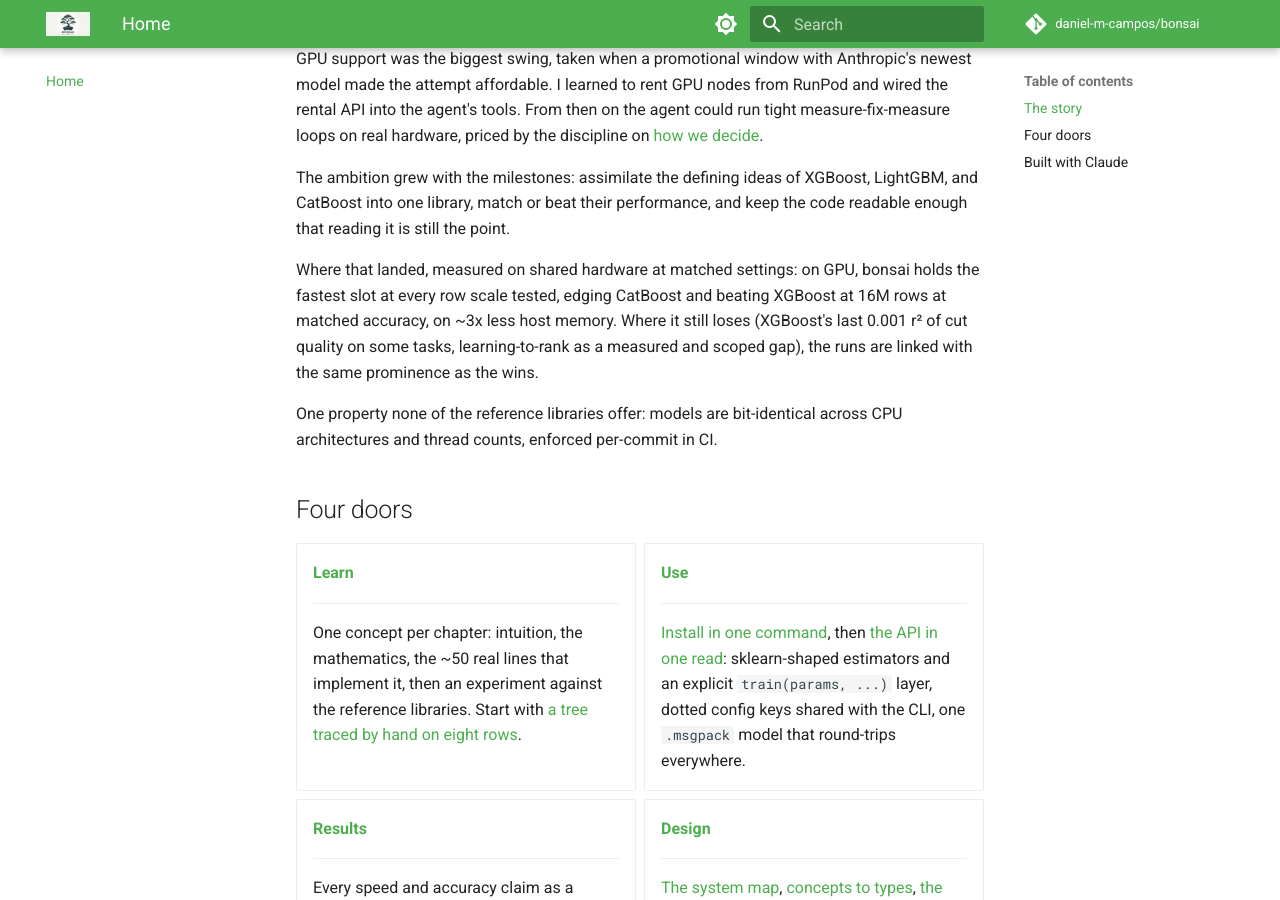
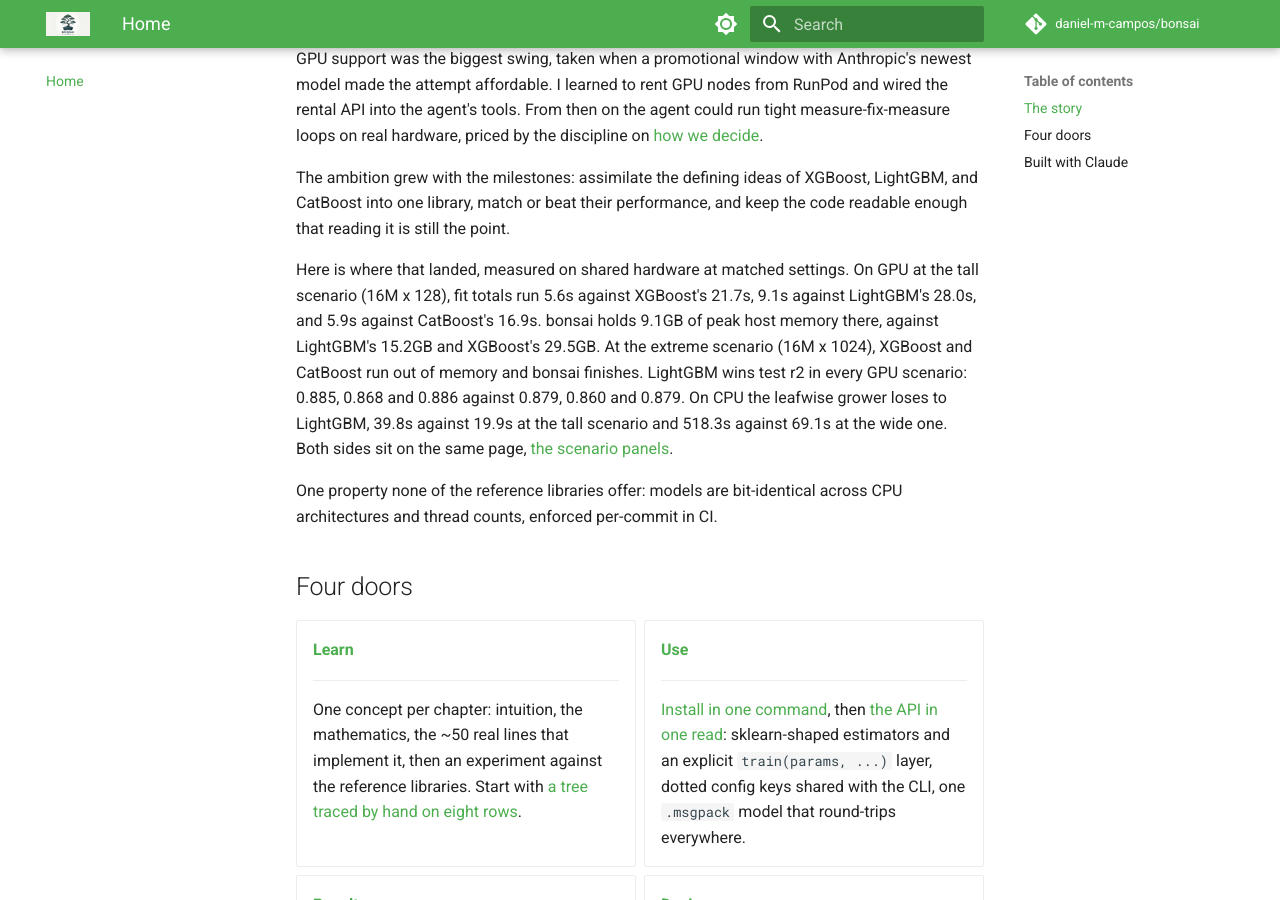
Before and after one commit to daniel-m-campos/bonsai, an MkDocs documentation site: the page built from docs/index.md, in a window 1280 px wide and 900 px high, scrolled down 818 px. Built offline with MkDocs 1.6.1 and Material for MkDocs 9.7.7, drawn with Linux system fonts in a browser that asks for light colours; comment, search, counter and statistics services are not loaded.

Commit message:
docs(index): read the standings claims off the ledger
Five claims on the landing page had drifted from the data. "Fastest
slot at every row scale tested" cited the row ladders decision 104
retired. "Edging CatBoost at 16M" undersold 5.9s against 16.9s.
"At matched accuracy" was wrong: LightGBM wins test r2 in all three
GPU scenarios. "~3x less host memory" is 1.7x against LightGBM, and
the losses list named a ranking gap while omitting the largest
published one, CPU leafwise against LightGBM.

Rewritten from the current generated panels, wins and losses both, as
docs/STYLE.md requires. Every number here is quoted from
docs/method/results/perf.md.

```diff
--- a/docs/index.md
+++ b/docs/index.md
@@ -22,7 +22,7 @@
 
 The ambition grew with the milestones: assimilate the defining ideas of XGBoost, LightGBM, and CatBoost into one library, match or beat their performance, and keep the code readable enough that reading it is still the point.
 
-Where that landed, measured on shared hardware at matched settings: on GPU, bonsai holds the fastest slot at every row scale tested, edging CatBoost and beating XGBoost at 16M rows at matched accuracy, on ~3x less host memory. Where it still loses (XGBoost's last 0.001 r² of cut quality on some tasks, learning-to-rank as a measured and scoped gap), the runs are linked with the same prominence as the wins.
+Here is where that landed, measured on shared hardware at matched settings. On GPU at the tall scenario (16M x 128), fit totals run 5.6s against XGBoost's 21.7s, 9.1s against LightGBM's 28.0s, and 5.9s against CatBoost's 16.9s. bonsai holds 9.1GB of peak host memory there, against LightGBM's 15.2GB and XGBoost's 29.5GB. At the extreme scenario (16M x 1024), XGBoost and CatBoost run out of memory and bonsai finishes. LightGBM wins test r2 in every GPU scenario: 0.885, 0.868 and 0.886 against 0.879, 0.860 and 0.879. On CPU the leafwise grower loses to LightGBM, 39.8s against 19.9s at the tall scenario and 518.3s against 69.1s at the wide one. Both sides sit on the same page, [the scenario panels](method/results/perf.md).
 
 One property none of the reference libraries offer: models are bit-identical across CPU architectures and thread counts, enforced per-commit in CI.
 
```
